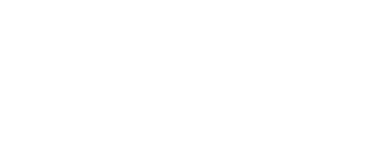
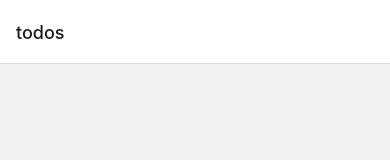
Before and after one commit to akmalahmed525/RecoilTODOApp, a React Native app: screen / in a window 390 px wide. Shown: the top 160 px of the page. Built offline with nearby package versions, Linux system fonts and the light colour scheme.

Commit message:
implemented basic navigation

```diff
--- a/package.json
+++ b/package.json
@@ -10,10 +10,14 @@
     "lint": "eslint . --ext .js,.jsx,.ts,.tsx"
   },
   "dependencies": {
+    "@react-navigation/native": "^6.0.6",
+    "@react-navigation/native-stack": "^6.2.5",
     "react": "17.0.2",
     "react-native": "0.66.3",
     "react-native-gesture-handler": "^2.1.0",
-    "react-native-reanimated": "^2.3.0"
+    "react-native-reanimated": "^2.3.0",
+    "react-native-safe-area-context": "^3.3.2",
+    "react-native-screens": "^3.10.1"
   },
   "devDependencies": {
     "@babel/core": "^7.12.9",
--- a/src/App.tsx
+++ b/src/App.tsx
@@ -1,6 +1,16 @@
 import React, {FC} from 'react';
+import {NavigationContainer} from '@react-navigation/native';
+import {SafeAreaProvider} from 'react-native-safe-area-context';
+
+import {AppRoot} from '@src/configs';
 
 type AppProps = {};
-const App: FC<AppProps> = () => <></>;
+const App: FC<AppProps> = () => (
+  <NavigationContainer>
+    <SafeAreaProvider>
+      <AppRoot />
+    </SafeAreaProvider>
+  </NavigationContainer>
+);
 
 export default App;
--- /dev/null
+++ b/src/configs/index.ts
@@ -0,0 +1 @@
+export * from './routes';
--- /dev/null
+++ b/src/configs/routes.tsx
@@ -0,0 +1,18 @@
+import React, {FC} from 'react';
+import {createNativeStackNavigator} from '@react-navigation/native-stack';
+
+import {todos, TodoPage, addTodos, AddTodoPage} from '@src/pages';
+
+export type RootStackParams = {
+  todos: undefined;
+  addTodos: undefined;
+};
+
+const RootStack = createNativeStackNavigator<RootStackParams>();
+
+export const AppRoot: FC<{}> = () => (
+  <RootStack.Navigator initialRouteName={todos}>
+    <RootStack.Screen name={todos} component={TodoPage} />
+    <RootStack.Screen name={addTodos} component={AddTodoPage} />
+  </RootStack.Navigator>
+);
--- /dev/null
+++ b/src/pages/AddToDoPage.tsx
@@ -0,0 +1,20 @@
+import React, {FC} from 'react';
+import {StyleSheet, ViewStyle} from 'react-native';
+import {SafeAreaView} from 'react-native-safe-area-context';
+
+export type AddTodoPageProps = {};
+export const AddTodoPage: FC<AddTodoPageProps> = () => (
+  <SafeAreaView style={styles.container} />
+);
+
+type AddTodoPageStyles = {
+  container: ViewStyle;
+};
+const styles = StyleSheet.create<AddTodoPageStyles>({
+  container: {
+    flex: 1,
+    flexDirection: 'column',
+  },
+});
+
+export const addTodos = 'addTodos';
--- /dev/null
+++ b/src/pages/ToDoPage.tsx
@@ -0,0 +1,20 @@
+import React, {FC} from 'react';
+import {StyleSheet, ViewStyle} from 'react-native';
+import {SafeAreaView} from 'react-native-safe-area-context';
+
+export type TodoPageProps = {};
+export const TodoPage: FC<TodoPageProps> = () => (
+  <SafeAreaView style={styles.container} />
+);
+
+type TodoPageStyles = {
+  container: ViewStyle;
+};
+const styles = StyleSheet.create<TodoPageStyles>({
+  container: {
+    flex: 1,
+    flexDirection: 'column',
+  },
+});
+
+export const todos = 'todos';
--- /dev/null
+++ b/src/pages/index.ts
@@ -0,0 +1,2 @@
+export * from './ToDoPage';
+export * from './AddToDoPage';
```
Also changed, not shown: 2 other files (tests, documents, lock files or other folders).
